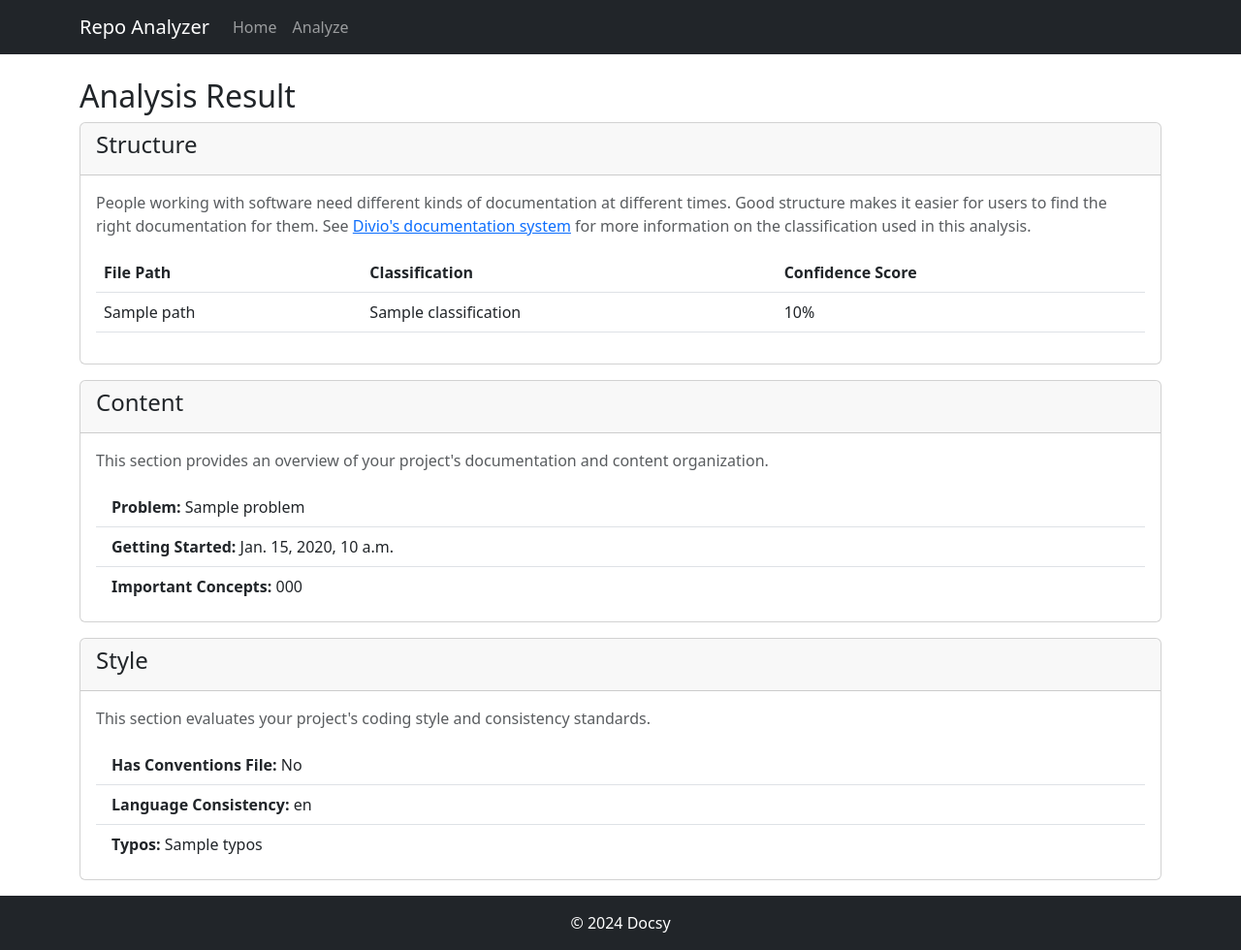
After one commit to getdocsy/docsy, a Django app: template app/templates/analysis/result.html in a window 1280 px wide. The commit adds this page. Shown: the whole page at 97% size. Run offline with Django 5.2, Linux system fonts and the light colour scheme; the template is opened without the code that fills it: most values are stand-ins (such as "Sample title", 1, 10 or a date in 2020).

Commit message:
analysis page with styling

```diff
--- /dev/null
+++ b/app/templates/analysis/result.html
@@ -0,0 +1,91 @@
+{% extends "base.html" %}
+
+{% block content %}
+<div class="container mt-4">
+    <h2>Analysis Result</h2>
+
+    <!-- Structure Section -->
+    <div class="card mb-3">
+        <div class="card-header">
+            <h4>Structure</h4>
+        </div>
+        <div class="card-body">
+            <p class="text-muted mb-3">People working with software need different kinds of documentation at different times. Good structure makes it easier for users to find the right documentation for them.
+                See <a href="https://docs.divio.com/documentation-system/introduction/">Divio's documentation system</a> for more information on the classification used in this analysis.
+            </p>
+            {% if result.structure %}
+                <table class="table">
+                    <thead>
+                        <tr>
+                            <th>File Path</th>
+                            <th>Classification</th>
+                            <th>Confidence Score</th>
+                        </tr>
+                    </thead>
+                    <tbody>
+                        {% for file in result.structure.files %}
+                        <tr>
+                            <td>{{ file.path }}</td>
+                            <td>{{ file.classification }}</td>
+                            <td>{{ file.confidence_score }}%</td>
+                        </tr>
+                        {% endfor %}
+                    </tbody>
+                </table>
+            {% else %}
+                <p>No structure analysis available.</p>
+            {% endif %}
+        </div>
+    </div>
+
+    <!-- Content Section -->
+    <div class="card mb-3">
+        <div class="card-header">
+            <h4>Content</h4>
+        </div>
+        <div class="card-body">
+            <p class="text-muted mb-3">This section provides an overview of your project's documentation and content organization.</p>
+            {% if result.content %}
+            <ul class="list-group list-group-flush">
+                <li class="list-group-item">
+                    <strong>Problem:</strong> {{ result.content.problem }}
+                </li>
+                <li class="list-group-item">
+                    <strong>Getting Started:</strong> {{ result.content.getting_started }}
+                </li>
+                <li class="list-group-item">
+                    <strong>Important Concepts:</strong> {{ result.content.important_concepts }}
+                </li>
+            </ul>
+            {% else %}
+            <p>No content analysis available.</p>
+            {% endif %}
+        </div>
+    </div>
+
+    <!-- Style Section -->
+    <div class="card mb-3">
+        <div class="card-header">
+            <h4>Style</h4>
+        </div>
+        <div class="card-body">
+            <p class="text-muted mb-3">This section evaluates your project's coding style and consistency standards.</p>
+            {% if result.style %}
+            <ul class="list-group list-group-flush">
+                <li class="list-group-item">
+                    <strong>Has Conventions File:</strong> {{ result.style.has_conventions_file|yesno:"Yes,No" }}
+                </li>
+                <li class="list-group-item">
+                    <strong>Language Consistency:</strong> {{ result.style.language_consistency }}
+                </li>
+                <li class="list-group-item">
+                    <strong>Typos:</strong> {{ result.style.typos }}
+                </li>
+            </ul>
+            {% else %}
+            <p>No style analysis available.</p>
+            {% endif %}
+        </div>
+    </div>
+</div>
+{% endblock %}
--- a/app/templates/base.html
+++ b/app/templates/base.html
@@ -1,11 +1,13 @@
 <!DOCTYPE html>
 <html lang="en">
+
 <head>
     <meta charset="UTF-8">
     <meta name="viewport" content="width=device-width, initial-scale=1.0">
     <title>GitHub Repository Analyzer</title>
     <link href="https://cdn.jsdelivr.net/npm/bootstrap@5.3.0/dist/css/bootstrap.min.css" rel="stylesheet">
 </head>
+
 <body class="d-flex flex-column min-vh-100">
     <!-- Navbar -->
     <nav class="navbar navbar-expand-lg navbar-dark bg-dark">
@@ -20,7 +22,7 @@
                         <a class="nav-link" href="/">Home</a>
                     </li>
                     <li class="nav-item">
-                        <a class="nav-link" href="/analysis/create">Analyze</a>
+                        <a class="nav-link" href="/analysis">Analyze</a>
                     </li>
                 </ul>
             </div>
@@ -40,4 +42,5 @@
 
     <script src="https://cdn.jsdelivr.net/npm/bootstrap@5.3.0/dist/js/bootstrap.bundle.min.js"></script>
 </body>
+
 </html>
--- /dev/null
+++ b/app/urls.py
@@ -0,0 +1,13 @@
+from django.urls import path
+from app.views.analysis_view import (
+    AnalysisStatusView,
+    AnalysisResultView,
+    AnalysisFormView,
+)
+
+urlpatterns = [
+    path("analysis/status", AnalysisStatusView.as_view(), name="analysis-status"),
+    path("analysis/result/", AnalysisResultView.as_view(), name="analysis-result"),
+    path("analysis/", AnalysisFormView.as_view(), name="analysis_form"),
+    path("", AnalysisFormView.as_view(), name="analysis_form"),
+]
--- a/docsy/urls.py
+++ b/docsy/urls.py
@@ -1,4 +1,5 @@
 from django.urls import path, include
+from django.contrib import admin
 from app.views import analysis_view, repo_view
 
 from rest_framework import routers
@@ -8,7 +9,8 @@ router.register(r"analysis", analysis_view.AnalysisViewSet)
 router.register(r"repo", repo_view.RepoViewSet)
 
 urlpatterns = [
-    path("analysis/", analysis_view.AnalysisFormView.as_view(), name="analysis_form"),
+    path("admin/", admin.site.urls),
     path("api/", include(router.urls)),
     path("api-auth/", include("rest_framework.urls", namespace="rest_framework")),
+    path("", include("app.urls")),
 ]
```
Also changed, not shown: app/admin.py (+7 -1 lines), app/models.py (+16 -1 lines), app/services/analysis_service.py (+18 -1 lines), app/templates/analysis/create.html (+16 -6 lines), app/views/analysis_view.py (+81 -14 lines), app/migrations/0004_analysis_status.py (added), app/migrations/0005_remove_analysis_analysis_result_analysis_result.py (added).
